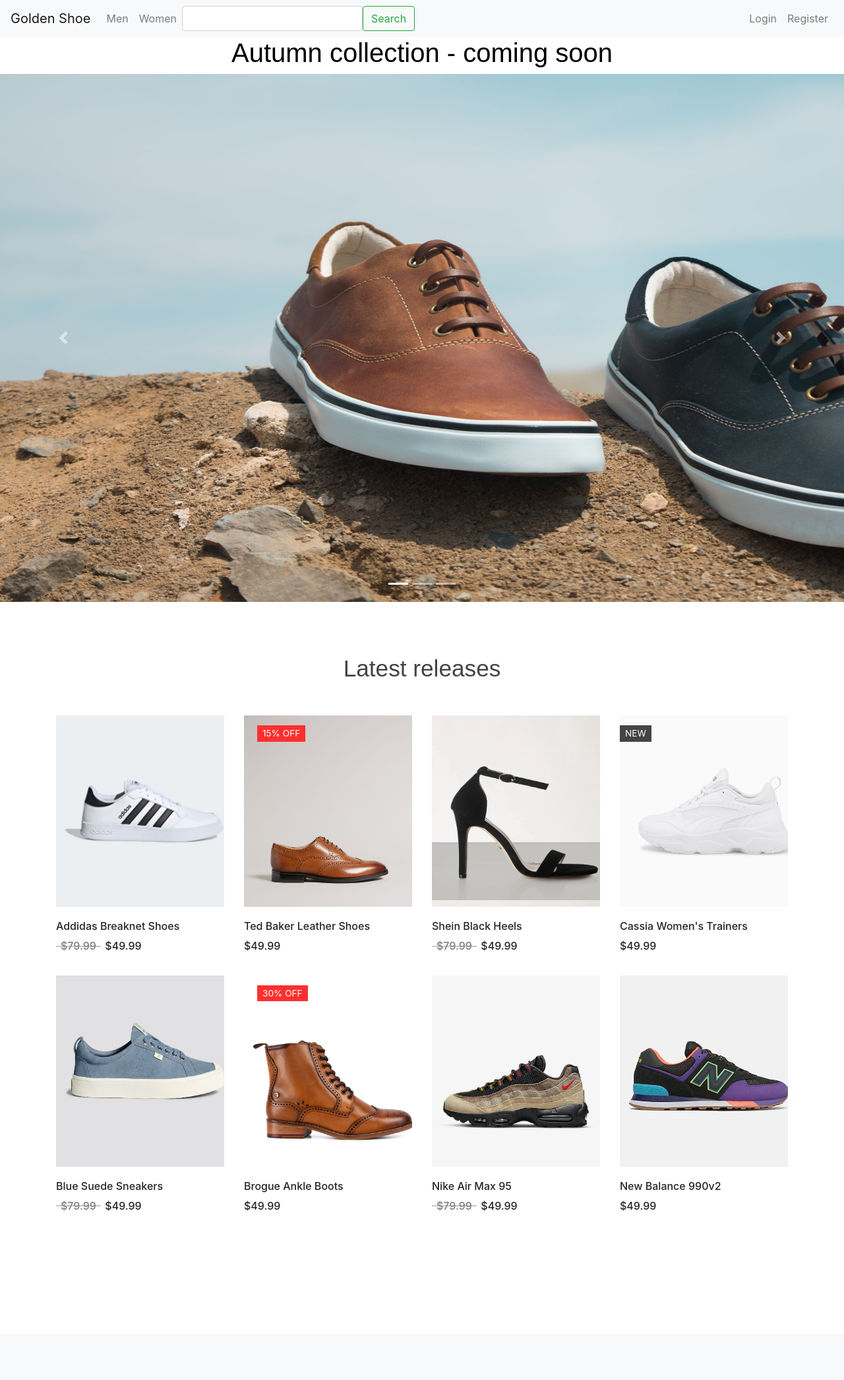
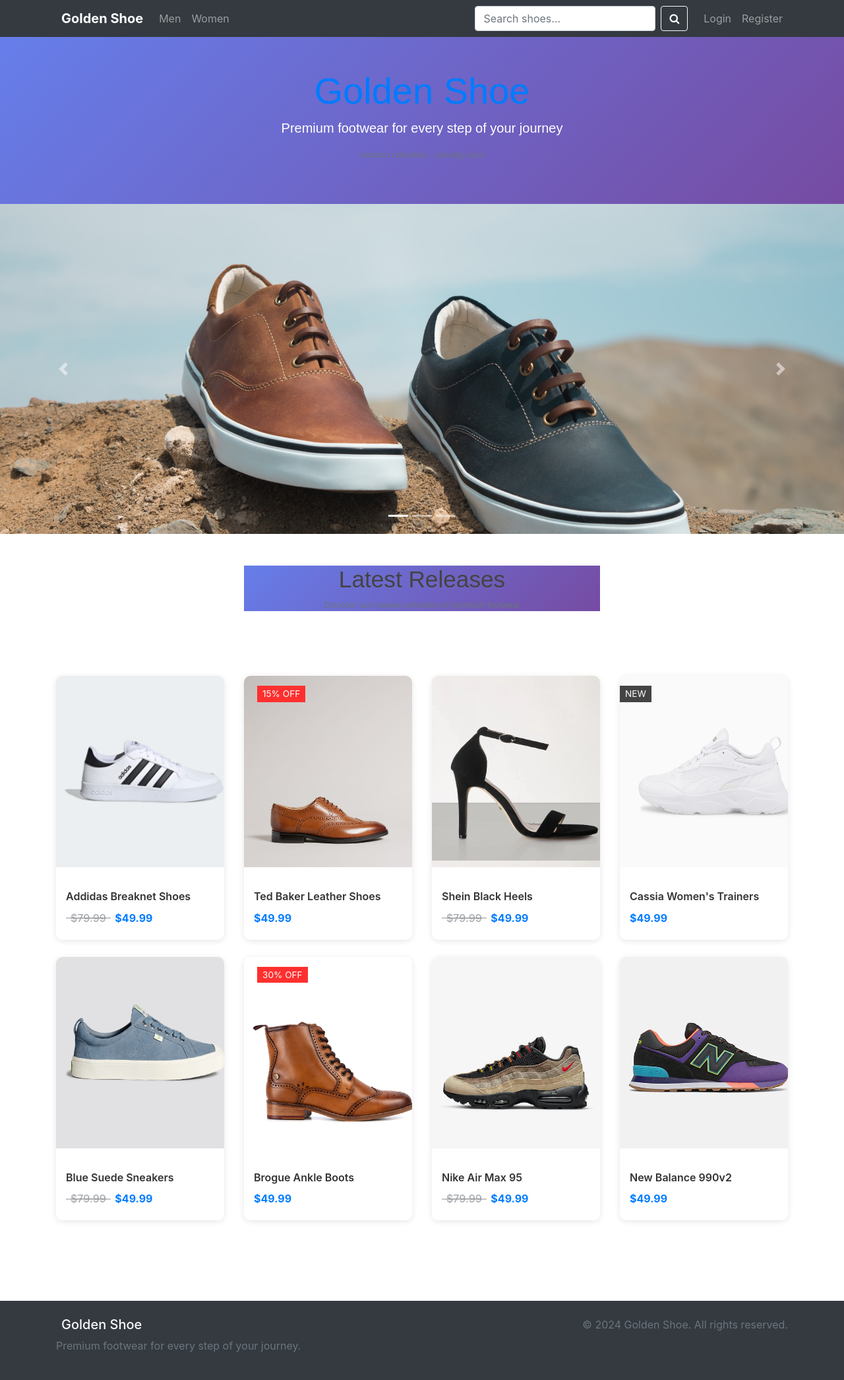
Before and after one commit to Payapulli/Golden-Shoe, a Flask app: page / in a window 1280 px wide. Shown: the whole page at 66% size. Before the commit the page ends 1835 px from the top, so only its background shows below. Run offline with Flask 3, Linux system fonts and the light colour scheme; some libraries are stand-ins or nearby versions.

Commit message:
Push new updates

```diff
--- a/app/forms.py
+++ b/app/forms.py
@@ -7,13 +7,15 @@ from app.models import User
 
 class RegistrationForm(FlaskForm):
     name = StringField('Name',
-                           validators=[DataRequired(), Length(min=2, max=30)])
+                       validators=[DataRequired(), Length(min=2, max=30, message='Name must be between 2 and 30 characters')])
     email = StringField('Email',
-                        validators=[DataRequired(), Email()])
-    password = PasswordField('Password', validators=[DataRequired()])
+                        validators=[DataRequired(), Email(message='Please enter a valid email address')])
+    password = PasswordField('Password',
+                            validators=[DataRequired(), Length(min=6, message='Password must be at least 6 characters long')])
     confirm_password = PasswordField('Confirm Password',
-                                     validators=[DataRequired(), EqualTo('password')])
+                                     validators=[DataRequired(), EqualTo('password', message='Passwords must match')])
     submit = SubmitField('Sign Up')
+
     def validate_email(self, email):
         user = User.query.filter_by(email=email.data).first()
         if user:
@@ -42,8 +44,8 @@ class UpdateAccountForm(FlaskForm):
                 raise ValidationError('That email is taken. Please choose a different one.')
 
 class OrderForm(FlaskForm):
-    size = SelectField('Size', choices=[7,8,9])
-    quantity = IntegerField('Quantity', validators=[DataRequired()], default=1)
+    size = SelectField('Size', choices=[(7, '7'), (8, '8'), (9, '9')], validators=[DataRequired()])
+    quantity = IntegerField('Quantity', validators=[DataRequired(), NumberRange(min=1, max=10, message='Quantity must be between 1 and 10')], default=1)
     add = SubmitField('Add to Cart')
 
 class SearchForm(FlaskForm):
--- a/app/routes.py
+++ b/app/routes.py
@@ -39,13 +39,25 @@ def search():
 
 @app.route('/search_results/<query>')
 def search_results(query):
-    qstring = "%{}%".format(query)
-    prod = Product.query.filter(Product.name.like(qstring)).all()
-    length = len(prod)
-    img=[]
-    for p in prod:
-        img.append(base64.b64encode(p.image_file1).decode('ascii'))
-    return render_template('search_results.html', title='Search Results', query=query, prod=prod, length=length, img=img)
+    try:
+        safe_query = query.strip()[:100]
+        if not safe_query:
+            flash('Please enter a valid search term', 'warning')
+            return redirect(url_for('home'))
+
+        qstring = "%{}%".format(safe_query)
+        prod = Product.query.filter(Product.name.like(qstring)).all()
+        length = len(prod)
+        img=[]
+        for p in prod:
+            if p.image_file1:
+                img.append(base64.b64encode(p.image_file1).decode('ascii'))
+            else:
+                img.append(None)
+        return render_template('search_results.html', title='Search Results', query=safe_query, prod=prod, length=length, img=img)
+    except Exception as e:
+        flash('An error occurred during search. Please try again.', 'error')
+        return redirect(url_for('home'))
 
 @app.route("/signup", methods=['GET', 'POST'])
 def register():
@@ -103,57 +115,77 @@ def account():
 
 @app.route("/product<int:id>", methods=['GET', 'POST'])
 def product(id):
-    session['url'] = None
-    sizes = []
-    prod = Product.query.filter_by(pid=id).first_or_404("This product does not exist")
+    try:
+        session['url'] = None
+        sizes = []
 
-    # Get sizes attached to this product_type_id
-    products = Product.query.filter_by(product_type_id=prod.product_type_id).all()
-    for i in products:
-        sizes.append(i.size)
+        if not isinstance(id, int) or id <= 0:
+            flash('Invalid product ID', 'error')
+            return redirect(url_for('home'))
 
-    img=[]
-    img.append(base64.b64encode(prod.image_file1).decode('ascii'))
-    if prod.image_file2:
-        img.append(base64.b64encode(prod.image_file2).decode('ascii'))
-    if prod.image_file3:
-        img.append(base64.b64encode(prod.image_file3).decode('ascii'))
-    if prod.image_file4:
-        img.append(base64.b64encode(prod.image_file4).decode('ascii'))
-    form = OrderForm()
-    if form.validate_on_submit():
-        if not current_user.is_authenticated:
-            session['url'] = url_for('product', id=id)
-            flash('You must log in first', 'danger')
-            return redirect(url_for('login'))
+        prod = Product.query.filter_by(pid=id).first()
+        if not prod:
+            flash('Product not found', 'error')
+            return redirect(url_for('home'))
 
-        found = False
-        for product in products:
-            if product.size == int(form.size.data):
-                found = True
-                selected_product = product
+        products = Product.query.filter_by(product_type_id=prod.product_type_id).all()
+        for i in products:
+            sizes.append(i.size)
 
-        if found == False:
-            flash('This size is not available', 'danger')
-            return redirect(url_for('product', id=id))
+        img = []
+        if prod.image_file1:
+            img.append(base64.b64encode(prod.image_file1).decode('ascii'))
+        if prod.image_file2:
+            img.append(base64.b64encode(prod.image_file2).decode('ascii'))
+        if prod.image_file3:
+            img.append(base64.b64encode(prod.image_file3).decode('ascii'))
+        if prod.image_file4:
+            img.append(base64.b64encode(prod.image_file4).decode('ascii'))
 
-        if form.quantity.data <= 0:
-            flash('Invalid quantity', 'danger')
-        elif (form.quantity.data > selected_product.stock):
-            s='Requested quantity exceeds stock, only {stock} pieces available'.format(stock=selected_product.stock)
-            flash(s, 'danger')
-        else:
-            cart = Cart.query.filter_by(pid=selected_product.pid).first()
-            if cart != None:
-                cart.quantity += form.quantity.data
+        form = OrderForm()
+        if form.validate_on_submit():
+            if not current_user.is_authenticated:
+                session['url'] = url_for('product', id=id)
+                flash('You must log in first', 'danger')
+                return redirect(url_for('login'))
+
+            quantity = form.quantity.data
+            if not isinstance(quantity, int) or quantity <= 0:
+                flash('Please enter a valid quantity', 'danger')
+                return redirect(url_for('product', id=id))
+
+            selected_product = None
+            for product in products:
+                if product.size == int(form.size.data):
+                    selected_product = product
+                    break
+
+            if not selected_product:
+                flash('This size is not available', 'danger')
+                return redirect(url_for('product', id=id))
+
+            if quantity > selected_product.stock:
+                flash(f'Requested quantity exceeds stock, only {selected_product.stock} pieces available', 'danger')
+                return redirect(url_for('product', id=id))
+
+            try:
+                cart = Cart.query.filter_by(uid=current_user.id, pid=selected_product.pid).first()
+                if cart:
+                    cart.quantity += quantity
+                else:
+                    new_cart = Cart(uid=current_user.id, pid=selected_product.pid, quantity=quantity)
+                    db.session.add(new_cart)
                 db.session.commit()
-            else:
-                new_cart = Cart(uid=current_user.id, pid=selected_product.pid, quantity=form.quantity.data)
-                db.session.add(new_cart)
-                db.session.commit()
-            flash('The product was added to your cart!', 'success')
+                flash('The product was added to your cart!', 'success')
+            except Exception as e:
+                db.session.rollback()
+                flash('An error occurred while adding to cart. Please try again.', 'error')
 
-    return render_template('product_page.html', title='Product Details', prod=prod, img=img, form=form, sizes=sizes)
+        return render_template('product_page.html', title='Product Details', prod=prod, img=img, form=form, sizes=sizes)
+
+    except Exception as e:
+        flash('An error occurred while loading the product. Please try again.', 'error')
+        return redirect(url_for('home'))
 
 @app.route("/cart")
 @login_required
--- a/app/static/main.css
+++ b/app/static/main.css
@@ -265,3 +265,61 @@ a:hover {
   background-color: #444444;
   transform: translateY(-50%);
 }
+
+.single-product {
+  transition: transform 0.3s ease, box-shadow 0.3s ease;
+  border-radius: 10px;
+  overflow: hidden;
+  box-shadow: 0 2px 10px rgba(0,0,0,0.1);
+}
+
+.single-product:hover {
+  transform: translateY(-5px);
+  box-shadow: 0 5px 20px rgba(0,0,0,0.2);
+}
+
+.part-2 {
+  padding: 15px;
+  background: white;
+}
+
+.product-title {
+  font-weight: 600;
+  margin-bottom: 10px;
+  color: #333;
+}
+
+.product-price {
+  color: #007bff;
+  font-weight: bold;
+  font-size: 1.1rem;
+}
+
+.product-old-price {
+  color: #6c757d;
+  text-decoration: line-through;
+  font-size: 0.9rem;
+}
+
+.carousel-item img {
+  border-radius: 0;
+}
+
+.header {
+  background: linear-gradient(135deg, #667eea 0%, #764ba2 100%);
+  color: white;
+}
+
+footer {
+  margin-top: auto;
+}
+
+@media (max-width: 768px) {
+  .carousel-item img {
+    height: 300px !important;
+  }
+
+  .single-product .part-1 {
+    height: 200px;
+  }
+}
--- a/app/templates/base.html
+++ b/app/templates/base.html
@@ -18,8 +18,11 @@
 
 </head>
 <body>
-  <nav class="navbar sticky-top navbar-expand-lg navbar-light bg-light">
-    <a class="navbar-brand" href="{{ url_for('home') }}">Golden Shoe </a>
+  <nav class="navbar navbar-expand-lg navbar-dark bg-dark sticky-top">
+    <div class="container">
+      <a class="navbar-brand font-weight-bold" href="{{ url_for('home') }}">
+        <i class="fa fa-shoe-prints mr-2"></i>Golden Shoe
+      </a>
       <button class="navbar-toggler" type="button" data-toggle="collapse" data-target="#navbarSupportedContent" aria-controls="navbarSupportedContent" aria-expanded="false" aria-label="Toggle navigation">
         <span class="navbar-toggler-icon"></span>
       </button>
@@ -27,50 +30,81 @@
       <div class="collapse navbar-collapse" id="navbarSupportedContent">
         <ul class="navbar-nav mr-auto">
           <li class="nav-item">
-          <a class="nav-item nav-link" href="{{ url_for('men') }}">Men</a>
+            <a class="nav-link" href="{{ url_for('men') }}">Men</a>
           </li>
           <li class="nav-item">
-          <a class="nav-item nav-link" href="{{ url_for('women') }}">Women</a>
+            <a class="nav-link" href="{{ url_for('women') }}">Women</a>
           </li>
-        <form class="form-inline ml-auto" action="{{ url_for('search') }}" method="post" name="search">
-          <div class="md-form my-0">
-          {{ g.search_form.hidden_tag() }}{{ g.search_form.search(class="form-control") }}</div>
-          <button class="btn btn-outline-success my-2 my-sm-0" type="submit">Search</button></form>
+        </ul>
+
+        <form class="form-inline my-2 my-lg-0 mr-3" action="{{ url_for('search') }}" method="post" name="search">
+          {{ g.search_form.hidden_tag() }}
+          {{ g.search_form.search(class="form-control mr-sm-2", placeholder="Search shoes...") }}
+          <button class="btn btn-outline-light my-2 my-sm-0" type="submit">
+            <i class="fa fa-search"></i>
+          </button>
+        </form>
+
+        <ul class="navbar-nav">
+          {% if current_user.is_authenticated %}
+          <li class="nav-item">
+            <a class="nav-link" href="{{ url_for('cart') }}">
+              <i class="fa fa-shopping-cart"></i> Cart
+            </a>
+          </li>
+          <li class="nav-item">
+            <a class="nav-link" href="{{ url_for('account') }}">Account</a>
+          </li>
+          <li class="nav-item">
+            <a class="nav-link" href="{{ url_for('logout') }}">Logout</a>
+          </li>
+          {% else %}
+          <li class="nav-item">
+            <a class="nav-link" href="{{ url_for('login') }}">Login</a>
+          </li>
+          <li class="nav-item">
+            <a class="nav-link" href="{{ url_for('register') }}">Register</a>
+          </li>
+          {% endif %}
         </ul>
       </div>
-    <!-- Navbar Right Side -->
-    <div class="navbar-nav">
-      {% if current_user.is_authenticated %}
-      <a href="{{ url_for('cart') }}">
-      <i class="fa fa-shopping-cart fa-lg" aria-hidden="true" style="padding: 10px;"></i></a>
-      <a class="nav-item nav-link" href="{{ url_for('account') }}">Account</a>
-      <a class="nav-item nav-link" href="{{ url_for('logout') }}">Logout</a>
-      {% else %}
-      <a class="nav-item nav-link" href="{{ url_for('login') }}">Login</a>
-      <a class="nav-item nav-link" href="{{ url_for('register') }}">Register</a>
-      {% endif %}
     </div>
   </nav>
 
-  <main role="main" class="container">
+  <main role="main">
       {% with messages = get_flashed_messages(with_categories=true) %}
           {% if messages %}
+            <div class="container mt-3">
               {% for category, message in messages %}
-              <center><div class="alert alert-{{ category }}">
+                <div class="alert alert-{{ category }} alert-dismissible fade show" role="alert">
                   {{ message }}
-              </div><center>
+                  <button type="button" class="close" data-dismiss="alert" aria-label="Close">
+                    <span aria-hidden="true">&times;</span>
+                  </button>
+                </div>
               {% endfor %}
+            </div>
           {% endif %}
         {% endwith %}
+    {% block content %}{% endblock %}
   </main>
-  {% block content %}{% endblock %}
-  <br><br><br><br>
 
-  <!-- Bootstrap CSS -->
+  <footer class="bg-dark text-light py-4 mt-5">
+    <div class="container">
+      <div class="row">
+        <div class="col-md-6">
+          <h5><i class="fa fa-shoe-prints mr-2"></i>Golden Shoe</h5>
+          <p class="text-muted">Premium footwear for every step of your journey.</p>
+        </div>
+        <div class="col-md-6 text-md-right">
+          <p class="text-muted">&copy; 2024 Golden Shoe. All rights reserved.</p>
+        </div>
+      </div>
+    </div>
+  </footer>
+
   <link rel="stylesheet" href="https://cdnjs.cloudflare.com/ajax/libs/bootstrap/4.6.1/css/bootstrap.min.css" integrity="sha512-T584yQ/tdRR5QwOpfvDfVQUidzfgc2339Lc8uBDtcp/wYu80d7jwBgAxbyMh0a9YM9F8N3tdErpFI8iaGx6x5g==" crossorigin="anonymous" referrerpolicy="no-referrer">
-  <!-- JQuery -->
   <script src="https://ajax.googleapis.com/ajax/libs/jquery/3.6.0/jquery.min.js"></script>
-  <!-- Bootstrap JS -->
   <script src="https://cdnjs.cloudflare.com/ajax/libs/bootstrap/4.6.1/js/bootstrap.min.js" integrity="sha512-UR25UO94eTnCVwjbXozyeVd6ZqpaAE9naiEUBK/A+QDbfSTQFhPGj5lOR6d8tsgbBk84Ggb5A3EkjsOgPRPcKA==" crossorigin="anonymous" referrerpolicy="no-referrer"></script>
 
 </body>
--- a/app/templates/home.html
+++ b/app/templates/home.html
@@ -1,8 +1,12 @@
 {% extends "base.html" %}
 {% block content %}
 
-<section class="header">
-  <h1>Autumn collection - coming soon</h1>
+<section class="header text-center py-5 bg-light">
+  <div class="container">
+    <h1 class="display-4 text-primary">Golden Shoe</h1>
+    <p class="lead">Premium footwear for every step of your journey</p>
+    <p class="text-muted">Autumn collection - coming soon</p>
+  </div>
 </section>
 <div id="carouselExampleIndicators" class="carousel slide" data-ride="carousel">
   <ol class="carousel-indicators">
@@ -12,13 +16,13 @@
   </ol>
   <div class="carousel-inner">
     <div class="carousel-item active">
-      <img class="d-block" img src="{{ url_for('static', filename='images/low_sneakers.jpg') }}" alt="First slide" style="width:1900px;height:800px">
+      <img class="d-block w-100" src="{{ url_for('static', filename='images/low_sneakers.jpg') }}" alt="First slide" style="height: 500px; object-fit: cover;">
     </div>
     <div class="carousel-item">
-      <img class="d-block w-100" img src="{{ url_for('static', filename='images/air_forces_pink.jpg') }}" alt="Second slide" style="width:1900px;height:800px">
+      <img class="d-block w-100" src="{{ url_for('static', filename='images/air_forces_pink.jpg') }}" alt="Second slide" style="height: 500px; object-fit: cover;">
     </div>
     <div class="carousel-item">
-      <img class="d-block w-100" img src="{{ url_for('static', filename='images/air_forces_orange.jpg') }}" alt="Third slide" style="width:1900px;height:800px">
+      <img class="d-block w-100" src="{{ url_for('static', filename='images/air_forces_orange.jpg') }}" alt="Third slide" style="height: 500px; object-fit: cover;">
     </div>
   </div>
   <a class="carousel-control-prev" href="#carouselExampleIndicators" role="button" data-slide="prev">
@@ -30,17 +34,17 @@
     <span class="sr-only">Next</span>
   </a>
 </div>
-<section class="section-products">
+<section class="section-products py-5">
   <div class="container">
-      <div class="row justify-content-center text-center">
+      <div class="row justify-content-center text-center mb-5">
           <div class="col-md-8 col-lg-6">
               <div class="header">
-                  <h2>Latest releases</h2>
+                  <h2 class="display-5">Latest Releases</h2>
+                  <p class="text-muted">Discover our newest collection of premium footwear</p>
               </div>
           </div>
       </div>
       <div class="row">
-          <!-- Single Product -->
           <div class="col-md-6 col-lg-4 col-xl-3">
               <div id="product-1" class="single-product">
                 <a href="{{url_for('product', id=1)}}">
@@ -54,7 +58,6 @@
                   </div>
               </div>
           </div>
-          <!-- Single Product -->
           <div class="col-md-6 col-lg-4 col-xl-3">
               <div id="product-2" class="single-product">
                   <a href="{{url_for('product', id=22)}}">
@@ -68,7 +71,6 @@
                   </div>
               </div>
           </div>
-          <!-- Single Product -->
           <div class="col-md-6 col-lg-4 col-xl-3">
               <div id="product-3" class="single-product">
                 <a href="{{url_for('product', id=7)}}">
@@ -82,7 +84,6 @@
                   </div>
               </div>
           </div>
-          <!-- Single Product -->
           <div class="col-md-6 col-lg-4 col-xl-3">
               <div id="product-4" class="single-product">
                 <a href="{{url_for('product', id=16)}}">
@@ -96,7 +97,6 @@
                   </div>
               </div>
           </div>
-          <!-- Single Product -->
           <div class="col-md-6 col-lg-4 col-xl-3">
               <div id="product-5" class="single-product">
                 <a href="{{url_for('product', id=10)}}">
@@ -110,7 +110,6 @@
                   </div>
               </div>
           </div>
-          <!-- Single Product -->
           <div class="col-md-6 col-lg-4 col-xl-3">
               <div id="product-6" class="single-product">
                 <a href="{{url_for('product', id=13)}}">
@@ -124,7 +123,6 @@
                   </div>
               </div>
           </div>
-          <!-- Single Product -->
           <div class="col-md-6 col-lg-4 col-xl-3">
               <div id="product-7" class="single-product">
                 <a href="{{url_for('product', id=4)}}">
@@ -138,7 +136,6 @@
                   </div>
               </div>
           </div>
-          <!-- Single Product -->
           <div class="col-md-6 col-lg-4 col-xl-3">
               <div id="product-8" class="single-product">
                 <a href="{{url_for('product', id=19)}}">
```
Also changed, not shown: app/__init__.py (+8 -3 lines), app/models.py (+15 -9 lines), app/populatedb.py (+48 -48 lines), requirements.txt (added, +9 -0 lines), README.md, 1 other file. Lines whose indentation alone changed are shown as unchanged.
